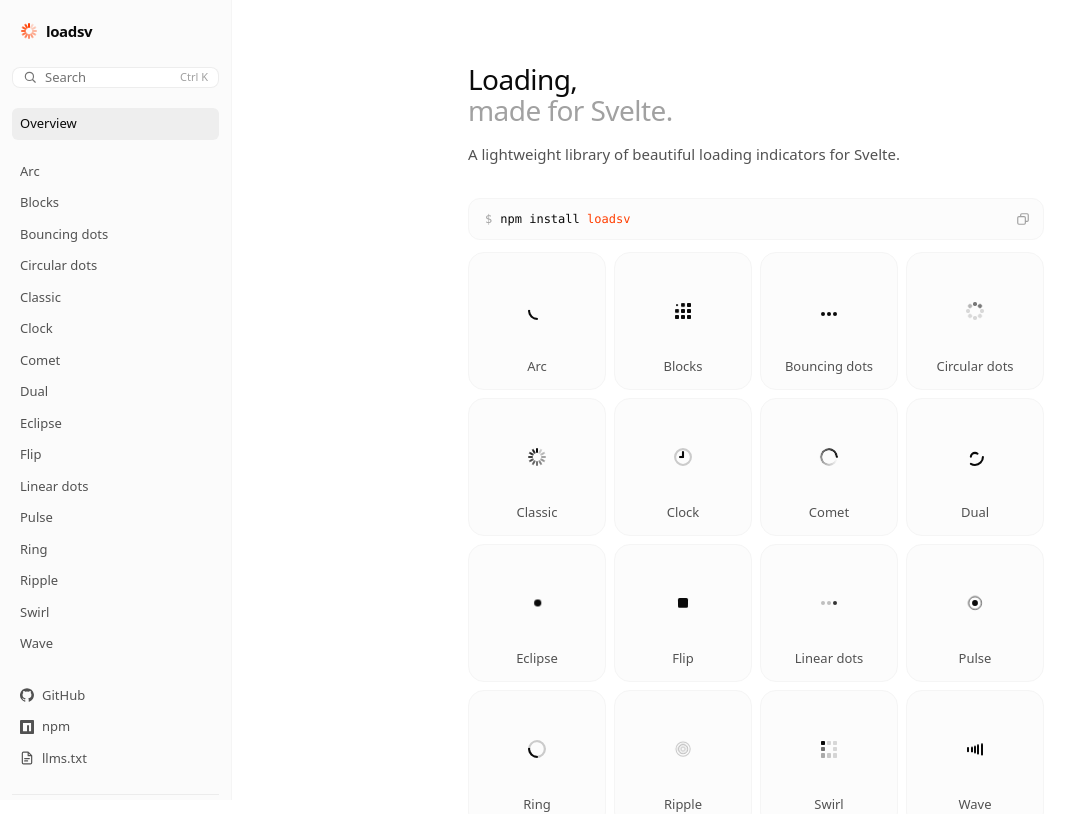
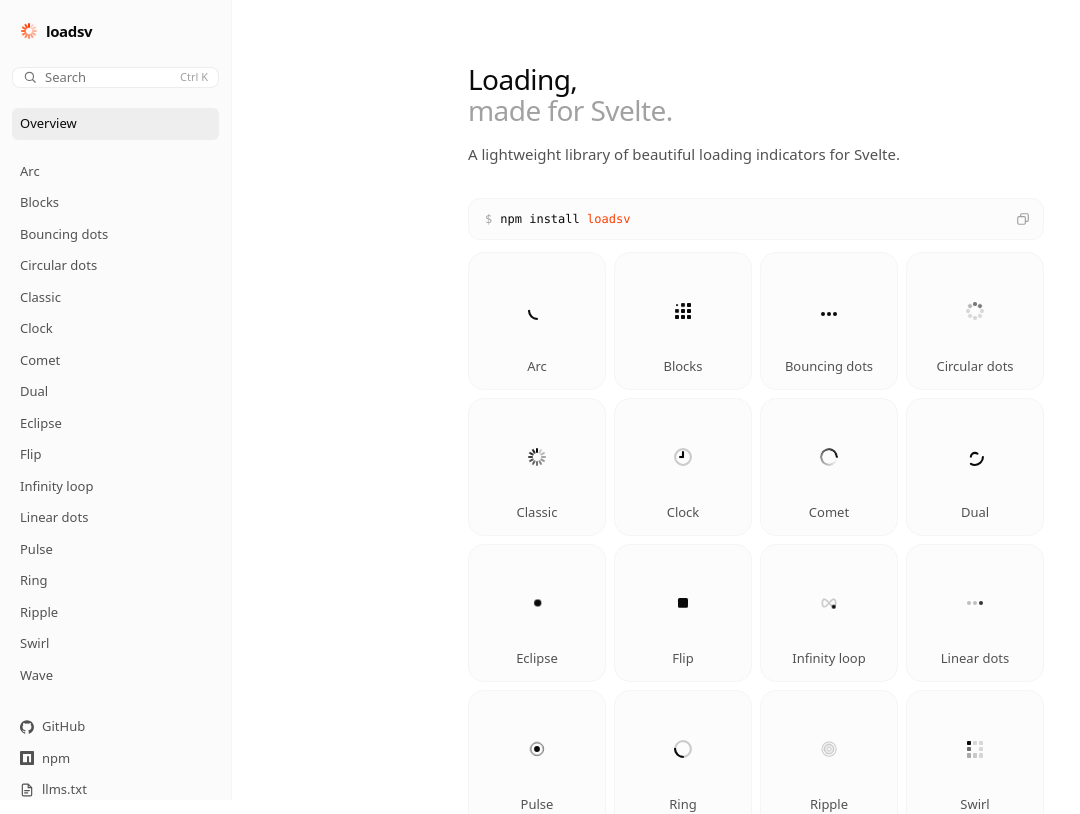
Before and after one commit to PedroLunet/loadsv, a SvelteKit app: page / in a window 1280 px wide. Shown: the top 814 px of the page, without its empty margins (0-1080 px from the left). Built offline with nearby package versions, Linux system fonts and the light colour scheme.

Commit message:
feat: add Infinity loop spinner

```diff
--- a/src/lib/index.ts
+++ b/src/lib/index.ts
@@ -8,6 +8,7 @@
 export { default as Dual } from './spinners/Dual.svelte';
 export { default as Eclipse } from './spinners/Eclipse.svelte';
 export { default as Flip } from './spinners/Flip.svelte';
+export { default as InfinityLoop } from './spinners/InfinityLoop.svelte';
 export { default as LinearDots } from './spinners/LinearDots.svelte';
 export { default as Pulse } from './spinners/Pulse.svelte';
 export { default as Ring } from './spinners/Ring.svelte';
--- a/src/lib/motion.ts
+++ b/src/lib/motion.ts
@@ -21,7 +21,8 @@
 	clock: 1000,
 	'circular-dots': 800,
 	swirl: 1000,
-	eclipse: 1400
+	eclipse: 1400,
+	'infinity-loop': 1600
 } satisfies Record<string, number>;
 
 export type SpinnerName = keyof typeof durations;
--- /dev/null
+++ b/src/lib/spinners/InfinityLoop.svelte
@@ -0,0 +1,97 @@
+<!--
+	@component
+	A bead running a figure-eight along a faint track.
+-->
+<script lang="ts" module>
+	/**
+	 * The track: x = 8·cos t, y = 4.5·sin 2t around the center. The bead's two animations
+	 * trace exactly this curve, so drawing it from the same equation keeps them together.
+	 */
+	const track =
+		Array.from({ length: 64 }, (_, i) => {
+			const t = (i / 64) * 2 * Math.PI;
+			const x = 12 + 8 * Math.cos(t);
+			const y = 12 + 4.5 * Math.sin(2 * t);
+			return `${i ? 'L' : 'M'}${x.toFixed(2)} ${y.toFixed(2)}`;
+		}).join('') + 'Z';
+</script>
+
+<script lang="ts">
+	import Root from '../internal/Root.svelte';
+	import { durations } from '../motion.js';
+	import type { SpinnerProps } from '../types.js';
+
+	let props: SpinnerProps = $props();
+</script>
+
+<Root name="infinity-loop" defaultDuration={durations['infinity-loop']} {...props}>
+	<svg
+		viewBox="0 0 24 24"
+		fill="none"
+		stroke="currentColor"
+		stroke-width="2"
+		stroke-opacity="0.2"
+		stroke-linejoin="round"
+	>
+		<path d={track} />
+	</svg>
+	<!-- Two nested moves: across once per loop, up and down twice. Together they draw the eight. -->
+	<span class="lsv-infinity-x"><span class="lsv-infinity-y"></span></span>
+</Root>
+
+<style>
+	svg {
+		position: absolute;
+		inset: 0;
+		width: 100%;
+		height: 100%;
+	}
+
+	.lsv-infinity-x {
+		position: absolute;
+		top: 39.6%;
+		left: 39.6%;
+		width: 20.8%;
+		height: 20.8%;
+		/* Sine easing on an alternating sweep is exactly a cosine, so the bead stays on the track. */
+		animation: sway calc(var(--_duration) / 2) cubic-bezier(0.37, 0, 0.63, 1) infinite alternate;
+		animation-play-state: var(--_play-state);
+	}
+
+	.lsv-infinity-y {
+		display: block;
+		width: 100%;
+		height: 100%;
+		border-radius: 50%;
+		background: currentColor;
+		animation: bob calc(var(--_duration) / 4) cubic-bezier(0.37, 0, 0.63, 1) infinite alternate;
+		/* Half a sweep in, so it starts level and heading down, as the curve does. */
+		animation-delay: calc(var(--_duration) / -8);
+		animation-play-state: var(--_play-state);
+	}
+
+	@keyframes sway {
+		from {
+			transform: translateX(calc(var(--lsv-size) / 3));
+		}
+		to {
+			transform: translateX(calc(var(--lsv-size) / -3));
+		}
+	}
+
+	@keyframes bob {
+		from {
+			transform: translateY(calc(var(--lsv-size) * -0.1875));
+		}
+		to {
+			transform: translateY(calc(var(--lsv-size) * 0.1875));
+		}
+	}
+
+	@media (prefers-reduced-motion: reduce) {
+		.lsv-infinity-x,
+		.lsv-infinity-y {
+			animation-play-state: paused;
+		}
+	}
+</style>
--- a/src/site/catalog.ts
+++ b/src/site/catalog.ts
@@ -115,6 +115,13 @@
 		options: []
 	},
 	{
+		slug: 'infinity-loop',
+		name: 'Infinity loop',
+		importName: 'InfinityLoop',
+		description: 'A bead running a figure-eight along a faint track.',
+		options: []
+	},
+	{
 		slug: 'linear-dots',
 		name: 'Linear dots',
 		importName: 'LinearDots',
```
